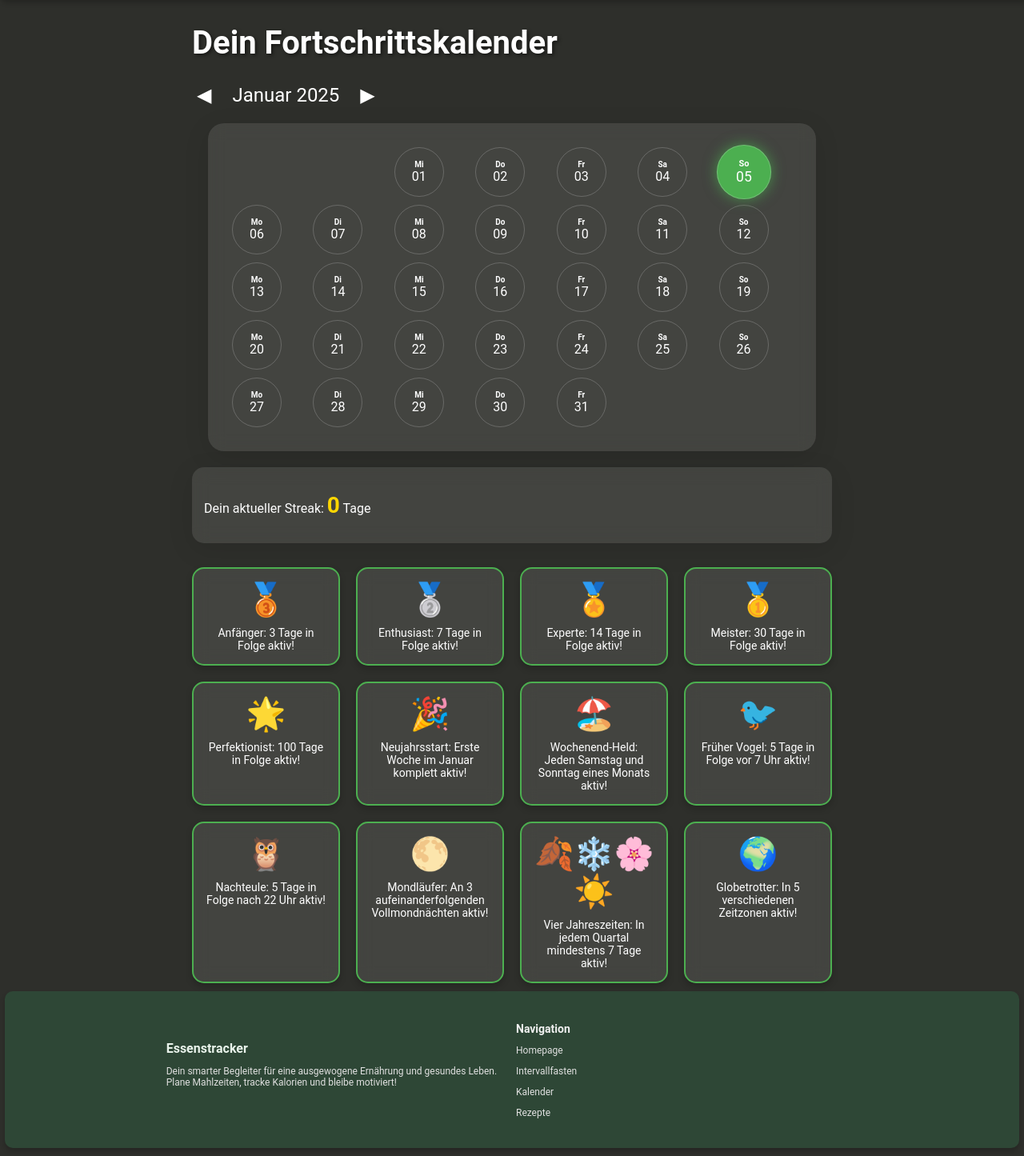
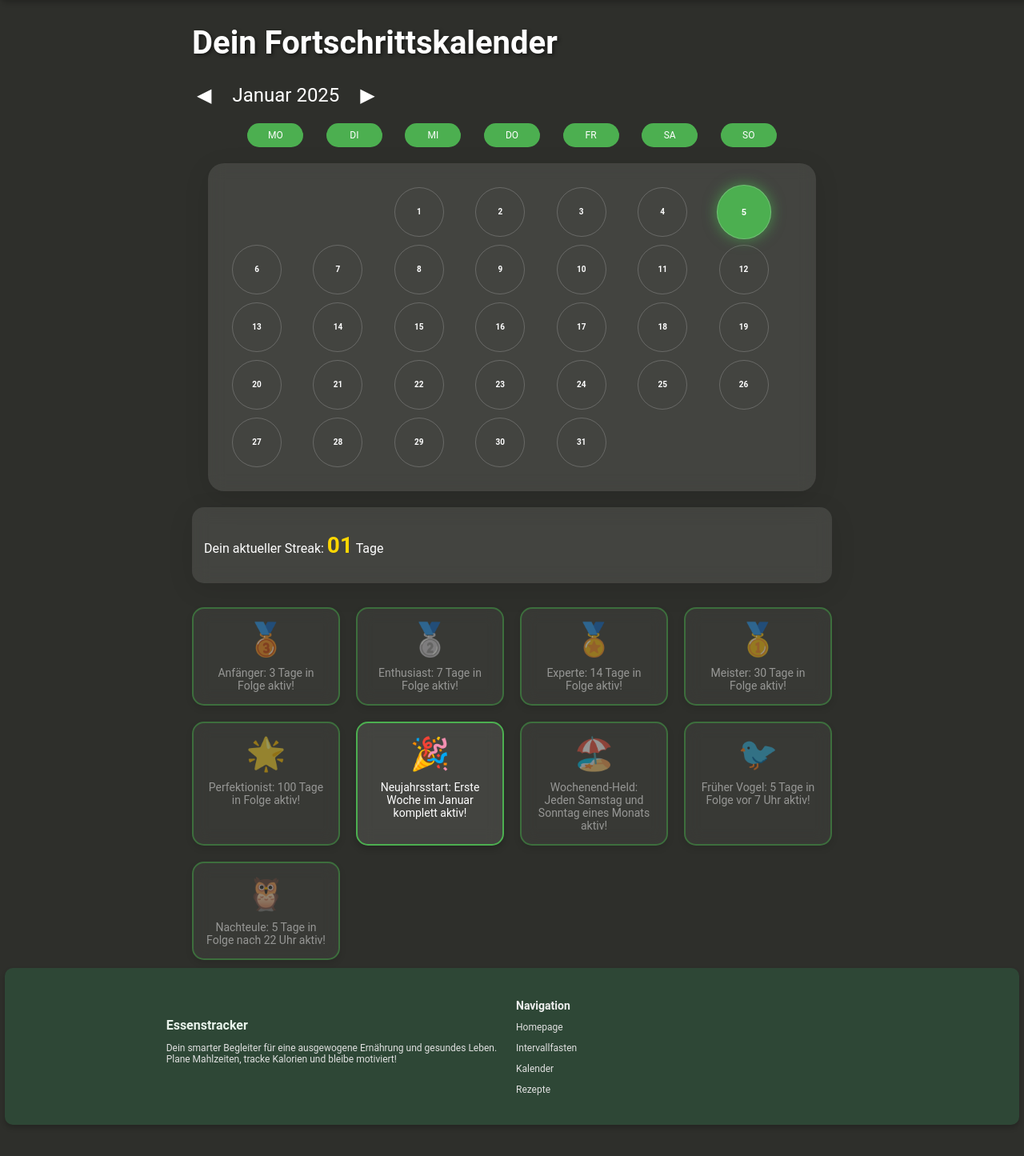
Before and after one commit to markus-schaaf/webproject, a Django app: page /trackerapp/calendar/ in a window 1280 px wide. Shown: the part 89-1534 px from the top of the page at 80% size. After the commit the page ends 1495 px from the top, so only its background shows below. Run offline with Django 5.2, Linux system fonts and the light colour scheme; a user stored in the database is signed in; data comes from the database, SQL or seed files in the repository; both versions use the stored data as it was after the commit.

Commit message:
kalender fertig

```diff
--- a/tracker/settings.py
+++ b/tracker/settings.py
@@ -117,7 +117,7 @@ AUTH_PASSWORD_VALIDATORS = [
 
 LANGUAGE_CODE = 'en-us'
 
-TIME_ZONE = 'UTC'
+TIME_ZONE = 'Europe/Berlin'
 
 USE_I18N = True
 
@@ -127,7 +127,7 @@ USE_TZ = True
 # Static files (CSS, JavaScript, Images)
 # https://docs.djangoproject.com/en/5.1/howto/static-files/
 
-STATIC_URL = '7static/'
+STATIC_URL = '/static/'
 
 STATICFILES_DIRS = [
      os.path.join(BASE_DIR, "staticfiles"),  # Hier geben wir Django an, wo es nach statischen Dateien suchen soll
--- a/tracker/urls.py
+++ b/tracker/urls.py
@@ -54,6 +54,8 @@ urlpatterns = [
     path('trackerapp/edit-profile/', trackerapp_views.edit_profile, name='edit_profile'),
     path('trackerapp/water-tracker/', views.water_tracker_view, name='water_tracker'),
     path('trackerapp/delete-food-entry/<int:food_unit_id>/', trackerapp_views.delete_food_entry, name='delete_food_entry'),
+    path('api/get_completed_days/', trackerapp_views.get_completed_days, name='get_completed_days'),
+    path('get_completed_days/', views.get_completed_days, name='get_completed_days'),
 
 
 
--- a/trackerapp/templates/calendar.html
+++ b/trackerapp/templates/calendar.html
@@ -1,6 +1,13 @@
 {% extends 'base.html' %}
 {% block title %}Dynamischer Kalender mit Streak und Abzeichen{% endblock %}
 {% block content %}
+
+<!DOCTYPE html>
+<html lang="de">
+<head>
+    <meta charset="UTF-8">
+    <meta name="viewport" content="width=device-width, initial-scale=1.0">
+    <title>Fortschrittskalender</title>
     <style>
         body {
             font-family: 'Roboto', sans-serif;
@@ -119,7 +126,34 @@
             font-size: 14px;
             text-align: center;
         }
+        .day-label {
+            text-transform: uppercase;
+            padding: 5px;
+            background-color: #4caf50;
+            border-radius: 15px;
+            font-size: 12px;
+            width: 60px;  /* Schmaler machen */
+            height: 20px;
+            display: flex;
+            align-items: center;
+            justify-content: center;
+            margin: auto;
+        }
+
+        #calendar-header {
+            display: grid;
+            grid-template-columns: repeat(7, 1fr);
+            gap: 10px;
+            margin-bottom: 10px;
+            padding: 0 20px; /* Seitlichen Abstand hinzufügen */
+            width: 85%; /* Breite begrenzen */
+            margin-left: auto;
+            margin-right: auto;
+        }
+
     </style>
+</head>
+<body>
 
 <h1>Dein Fortschrittskalender</h1>
 
@@ -127,6 +161,16 @@
     <button id="prev-month">&#9664;</button>
     <span id="current-month">Januar 2025</span>
     <button id="next-month">&#9654;</button>
+</div>
+
+<div id="calendar-header">
+    <div class="day-label">Mo</div>
+    <div class="day-label">Di</div>
+    <div class="day-label">Mi</div>
+    <div class="day-label">Do</div>
+    <div class="day-label">Fr</div>
+    <div class="day-label">Sa</div>
+    <div class="day-label">So</div>
 </div>
 
 <div id="calendar"></div>
@@ -172,40 +216,163 @@
         <span>🦉</span>
         <div class="badge-description">Nachteule: 5 Tage in Folge nach 22 Uhr aktiv!</div>
     </div>
-    <div class="badge" id="badge-full-moon">
-        <span>🌕</span>
-        <div class="badge-description">Mondläufer: An 3 aufeinanderfolgenden Vollmondnächten aktiv!</div>
-    </div>
-    <div class="badge" id="badge-four-seasons">
-        <span>🍂❄️🌸☀️</span>
-        <div class="badge-description">Vier Jahreszeiten: In jedem Quartal mindestens 7 Tage aktiv!</div>
-    </div>
-    <div class="badge" id="badge-globetrotter">
-        <span>🌍</span>
-        <div class="badge-description">Globetrotter: In 5 verschiedenen Zeitzonen aktiv!</div>
-    </div>
+
 </div>
 
+</body>
+</html>
+
+
+
+</body>
+</html>
+
+
 <script>
+
+    let currentDate = new Date();
+    let currentMonth = currentDate.getMonth();
+    let currentYear = currentDate.getFullYear();
+    let streak = 0;
+    let selectedDays = new Set();
+
+    async function getUserActivities() {
+        try {
+            const response = await fetch('/get_completed_days/');
+            if (!response.ok) {
+                throw new Error('Fehler beim Laden der abgeschlossenen Tage');
+            }
+
+            const data = await response.json();
+
+            return data.completed_days;
+        } catch (error) {
+            console.error('Fehler beim Abrufen der Aktivitäten:', error);
+            return [];
+        }
+    }
+
+    fetch('/get_completed_days/')
+            .then(response => response.json())
+            .then(data => {
+                const completedDays = data.completed_days;
+                const days = document.querySelectorAll('.day');
+
+                days.forEach(day => {
+                    const dayDate = day.getAttribute('data-date');
+
+                    if (completedDays.includes(dayDate)) {
+                        day.classList.add('active');
+                    }
+                });
+            })
+            .catch(error => console.error('Fehler beim Laden der abgeschlossenen Tage:', error));
+
+            window.onload = async () => {
+                const now = new Date();
+                currentYear = now.getFullYear();
+                currentMonth = now.getMonth();
+                await generateCalendar(currentYear, currentMonth);
+            };
+
+
+    const prevMonthButton = document.getElementById('prev-month');
+    const nextMonthButton = document.getElementById('next-month');
+
+    prevMonthButton.addEventListener('click', async () => {
+        currentMonth--;
+        if (currentMonth < 0) {
+            currentMonth = 11;
+            currentYear--;
+        }
+        await generateCalendar(currentYear, currentMonth);
+    });
+
+    nextMonthButton.addEventListener('click', async () => {
+        currentMonth++;
+        if (currentMonth > 11) {
+            currentMonth = 0;
+            currentYear++;
+        }
+        await generateCalendar(currentYear, currentMonth);
+    });
+
+
+    console.log(`Changing to: Year ${currentYear}, Month ${currentMonth + 1}`);
+
+
 
     const calendar = document.getElementById('calendar');
     const streakDisplay = document.getElementById('streak');
     const monthSelector = document.getElementById('current-month');
-    const prevMonthButton = document.getElementById('prev-month');
-    const nextMonthButton = document.getElementById('next-month');
 
-    let currentYear = 2025;
-    let currentMonth = 0;
-    let streak = 0;
-    let selectedDays = new Set();
 
-    function generateCalendar(year, month) {
+
+        console.log(`Aktueller Monat: ${currentMonth + 1}, Jahr: ${currentYear}`);
+
+
+        function nextMonth() {
+        currentMonth++;
+        if (currentMonth > 11) {
+            currentMonth = 0;
+            currentYear++;
+        }
+        }
+
+
+    nextMonth();
+    console.log(`Nächster Monat: ${currentMonth + 1}, Jahr: ${currentYear}`);
+
+    async function getCompletedDays() {
+        try {
+            const response = await fetch('/get_completed_days/');
+
+            if (!response.ok) {
+                throw new Error('Fehler beim Laden der abgeschlossenen Tage');
+            }
+
+            const data = await response.json();
+
+
+            const completedDays = data.completed_days.map(day => {
+
+                const date = new Date(day);
+                date.setHours(date.getHours() + new Date().getTimezoneOffset() / 60);
+                return date.toISOString().split('T')[0];
+            });
+
+            return completedDays;
+        } catch (error) {
+            console.error('Fehler beim Abrufen der abgeschlossenen Tage:', error);
+            return [];
+        }
+    }
+
+
+
+    async function generateCalendar(year, month) {
+        console.log('Generating calendar for:', year, month);
+        const completedDays = await getCompletedDays();
+        console.log('Completed days:', completedDays);
+
+        const calendar = document.querySelector('#calendar');
+        if (!calendar) {
+            console.error('Calendar container not found');
+            return;
+        }
         calendar.innerHTML = '';
+
         const firstDay = (new Date(year, month, 1).getDay() + 6) % 7;
         const daysInMonth = new Date(year, month + 1, 0).getDate();
 
         const monthName = new Date(year, month).toLocaleString('de-DE', { month: 'long' });
-        monthSelector.textContent = `${monthName} ${year}`;
+        const monthNameElement = document.querySelector('#current-month');
+        if (monthNameElement) {
+            monthNameElement.textContent = `${monthName} ${year}`;
+        }
+
+        console.log(`Updating calendar display: ${monthName} ${year}`);
+
 
         for (let i = 0; i < firstDay; i++) {
             const emptyCell = document.createElement('div');
@@ -214,50 +381,47 @@
             calendar.appendChild(emptyCell);
         }
 
+
         for (let day = 1; day <= daysInMonth; day++) {
             const dayCell = document.createElement('div');
             dayCell.classList.add('day');
             const date = new Date(year, month, day);
-            const weekday = date.toLocaleString('de-DE', { weekday: 'short' });
-            dayCell.innerHTML = `<span>${weekday}</span>${String(day).padStart(2, '0')}`;
-            dayCell.dataset.date = `${year}-${month + 1}-${day}`;
-            calendar.appendChild(dayCell);
+            const dateString = date.toISOString().split('T')[0];
+
+            if (completedDays.includes(dateString)) {
+                dayCell.classList.add('active');
+            }
 
             const today = new Date();
             if (day === today.getDate() && month === today.getMonth() && year === today.getFullYear()) {
-                dayCell.classList.add('active');
-                selectedDays.add(dayCell.dataset.date);
+                dayCell.classList.add('today');
             }
 
-            dayCell.addEventListener('click', () => toggleDay(dayCell));
-        }
+            dayCell.innerHTML = `<span>${day}</span>`;
+            calendar.appendChild(dayCell);
         }
 
-    function toggleDay(dayCell) {
-        const date = dayCell.dataset.date;
-        if (selectedDays.has(date)) {
-          selectedDays.delete(date);
-          dayCell.classList.remove('active');
-        } else {
-          selectedDays.add(date);
-          dayCell.classList.add('active');
-        }
         updateStreak();
         updateBadges();
     }
 
-      function updateStreak() {
-        const sortedDates = Array.from(selectedDays)
-          .sort((a, b) => new Date(a) - new Date(b));
+    async function updateStreak() {
+        const completedDays = await getCompletedDays();
+
+        if (completedDays.length === 0) {
+            streakDisplay.textContent = '00';
+            return;
+        }
+
+        const sortedDates = completedDays.sort((a, b) => new Date(a) - new Date(b));
 
         let currentStreak = 1;
         let maxStreak = 1;
 
         for (let i = 1; i < sortedDates.length; i++) {
             const currentDate = new Date(sortedDates[i]);
-          const previousDate = new Date(sortedDates[i-1]);
+            const previousDate = new Date(sortedDates[i - 1]);
 
-          // Berechne den Unterschied in Millisekunden und konvertiere zu Tagen
             const diffTime = Math.abs(currentDate - previousDate);
             const diffDays = Math.ceil(diffTime / (1000 * 60 * 60 * 24));
 
@@ -271,60 +435,8 @@
 
         streak = maxStreak;
         streakDisplay.textContent = streak < 10 ? `0${streak}` : streak;
-      }
 
-    function isWeekenderComplete() {
-        // Überprüfe, ob jeder Samstag und Sonntag eines Monats aktiv war
-        const weekends = [6, 0]; // Samstag (6), Sonntag (0)
-        const weekendDays = Array.from(selectedDays).filter(dateStr => {
-            const date = new Date(dateStr);
-            return weekends.includes(date.getDay());
-        });
-        return weekendDays.length >= 8; // Mindestens 4 Wochenenden im Monat aktiv
-    }
-
-    function isEarlyBird() {
-        // Überprüfe, ob 5 Tage in Folge vor 7 Uhr aktiv
-        let consecutiveEarlyDays = 0;
-        let maxConsecutiveEarlyDays = 0;
-        const earlyMorningThreshold = 7; // Vor 7 Uhr aktiv
-        const earlyDays = Array.from(selectedDays).filter(dateStr => {
-            const date = new Date(dateStr);
-            return date.getHours() < earlyMorningThreshold;
-        });
-
-        earlyDays.forEach((dateStr, idx) => {
-            if (idx === 0 || new Date(earlyDays[idx - 1]).getDate() + 1 === new Date(dateStr).getDate()) {
-                consecutiveEarlyDays++;
-            } else {
-                consecutiveEarlyDays = 1;
-            }
-            maxConsecutiveEarlyDays = Math.max(maxConsecutiveEarlyDays, consecutiveEarlyDays);
-        });
-
-        return maxConsecutiveEarlyDays >= 5;
-    }
-
-    function isNightOwl() {
-        // Überprüfe, ob 5 Tage in Folge nach 22 Uhr aktiv
-        let consecutiveLateDays = 0;
-        let maxConsecutiveLateDays = 0;
-        const lateNightThreshold = 22; // Nach 22 Uhr aktiv
-        const lateNightDays = Array.from(selectedDays).filter(dateStr => {
-            const date = new Date(dateStr);
-            return date.getHours() >= lateNightThreshold;
-        });
-
-        lateNightDays.forEach((dateStr, idx) => {
-            if (idx === 0 || new Date(lateNightDays[idx - 1]).getDate() + 1 === new Date(dateStr).getDate()) {
-                consecutiveLateDays++;
-            } else {
-                consecutiveLateDays = 1;
-            }
-            maxConsecutiveLateDays = Math.max(maxConsecutiveLateDays, consecutiveLateDays);
-        });
-
-        return maxConsecutiveLateDays >= 5;
+        updateBadges(streak);
     }
 
     function updateBadges() {
@@ -335,71 +447,99 @@
         if (streak >= 30) document.getElementById('badge-master').style.opacity = '1';
         if (streak >= 100) document.getElementById('badge-perfectionist').style.opacity = '1';
 
-        // Neue Abzeichen-Logik hier hinzufügen
         if (isNewYearFirstWeekComplete()) document.getElementById('badge-new-year').style.opacity = '1';
         if (isWeekenderComplete()) document.getElementById('badge-weekender').style.opacity = '1';
         if (isEarlyBird()) document.getElementById('badge-early-bird').style.opacity = '1';
         if (isNightOwl()) document.getElementById('badge-night-owl').style.opacity = '1';
-        if (isFullMoonStreak()) document.getElementById('badge-full-moon').style.opacity = '1';
-        if (isFourSeasons()) document.getElementById('badge-four-seasons').style.opacity = '1';
-        if (isGlobetrotter()) document.getElementById('badge-globetrotter').style.opacity = '1';
+
     }
 
-    // Implementiere die neuen Abzeichen-Funktionen
-    function isNewYearFirstWeekComplete() {
-        // Überprüfe, ob die erste Woche im Januar komplett aktiv war
-        return false;
+            async function isNewYearFirstWeekComplete() {
+
+            const userActivities = await getUserActivities();
+
+            const activitiesInFirstWeek = userActivities.filter(date => {
+                const activityDate = new Date(date);
+                const day = activityDate.getDate();
+                return day >= 1 && day <= 7 && activityDate.getMonth() === 0;
+            });
+
+            return activitiesInFirstWeek.length === 7;
         }
 
+        isNewYearFirstWeekComplete().then(isComplete => {
+            if (isComplete) {
+                console.log("Die erste Januarwoche wurde komplett abgeschlossen!");
+            } else {
+                console.log("Nicht alle Tage der ersten Januarwoche sind abgeschlossen.");
+            }
+        });
+
+
+    function getActivitiesInRange(startDate, endDate) {
+        const startDateStr = startDate.toISOString().split('T')[0];
+        const endDateStr = endDate.toISOString().split('T')[0];
+
+        console.log('Start:', startDateStr, 'End:', endDateStr);
+
+        const activitiesInRange = activities.filter(activity => {
+            const activityDate = new Date(activity.date);
+            const activityDateStr = activityDate.toISOString().split('T')[0];
+
+            console.log('Checking activity:', activityDateStr);
+
+            return activityDateStr >= startDateStr && activityDateStr <= endDateStr;
+        });
+
+        return activitiesInRange;
+    }
+
+        function getActivitiesInMonth(date) {
+            const startDate = new Date(date.getFullYear(), date.getMonth(), 1);
+            const endDate = new Date(date.getFullYear(), date.getMonth() + 1, 0);
+            return getActivitiesInRange(startDate, endDate);
+        }
+
+
         function isWeekenderComplete() {
-        // Überprüfe, ob jeder Samstag und Sonntag eines Monats aktiv war
-        return false;
+            const activities = getActivitiesInMonth(new Date());
+            const weekends = activities.filter(activity => {
+                const activityDate = new Date(activity.date);
+                return activityDate.getDay() === 6 || activityDate.getDay() === 0;
+            });
+            return weekends.length === 8;
+        }
+
+        function getActivitiesInLastNDays(n) {
+            const today = new Date();
+            const pastDate = new Date(today);
+            pastDate.setDate(today.getDate() - n);
+            return activities.filter(activity => {
+                const activityDate = new Date(activity.date);
+                return activityDate >= pastDate;
+            });
         }
 
         function isEarlyBird() {
-        // Überprüfe, ob 5 Tage in Folge vor 7 Uhr aktiv
-        return false;
+            const activities = getActivitiesInLastNDays(5);
+            const earlyBirdDays = activities.filter(activity => {
+                const activityTime = activity.time.split(':');
+                const hour = parseInt(activityTime[0]);
+                return hour < 7;
+            });
+            return earlyBirdDays.length === 5;
         }
 
         function isNightOwl() {
-        // Überprüfe, ob 5 Tage in Folge nach 22 Uhr aktiv
-        return false;
+            const activities = getActivitiesInLastNDays(5);
+            const nightOwlDays = activities.filter(activity => {
+                const activityTime = activity.time.split(':');
+                const hour = parseInt(activityTime[0]);
+                return hour >= 22;
+            });
+            return nightOwlDays.length === 5;
         }
 
-    function isFullMoonStreak() {
-        // Überprüfe, ob an 3 aufeinanderfolgenden Vollmondnächten aktiv
-        return false;
-    }
 
-    function isFourSeasons() {
-        // Überprüfe, ob in jedem Quartal mindestens 7 Tage aktiv
-        return false;
-    }
-
-    function isGlobetrotter() {
-        // Überprüfe, ob in 5 verschiedenen Zeitzonen aktiv
-        return false;
-    }
-
-    prevMonthButton.addEventListener('click', () => {
-        currentMonth--;
-        if (currentMonth < 0) {
-            currentMonth = 11;
-            currentYear--;
-        }
-        generateCalendar(currentYear, currentMonth);
-    });
-
-    nextMonthButton.addEventListener('click', () => {
-        currentMonth++;
-        if (currentMonth > 11) {
-            currentMonth = 0;
-            currentYear++;
-        }
-        generateCalendar(currentYear, currentMonth);
-    });
-
-    // Initialisiere den Kalender mit dem aktuellen Monat
-    generateCalendar(currentYear, currentMonth);
         </script>
         {% endblock %}
--- a/trackerapp/views.py
+++ b/trackerapp/views.py
@@ -393,3 +393,25 @@ def delete_food_entry(request, food_unit_id):
 
     # Weiterleitung zurück zur Hauptseite
     return redirect('trackerapp')
+
+
+from django.http import JsonResponse
+from django.contrib.auth.decorators import login_required
+from .models import DailyFood
+
+from django.http import JsonResponse
+from django.contrib.auth.decorators import login_required
+from .models import DailyFood
+
+@login_required
+def get_completed_days(request):
+    # Holen der abgeschlossenen Tage für den aktuellen Benutzer
+    completed_days = DailyFood.objects.filter(
+        user=request.user,
+        calories_eaten__gt=0  # Beispiel: Tage, an denen Kalorien konsumiert wurden (kann angepasst werden)
+    ).values_list('day', flat=True)
+
+    # Formatieren der Daten als Liste von Strings im Format 'YYYY-MM-DD'
+    completed_days_list = [day.strftime('%Y-%m-%d') for day in completed_days]
+
+    return JsonResponse({'completed_days': completed_days_list})
```
Also changed, not shown: db.sqlite3. Lines whose indentation alone changed are shown as unchanged.
